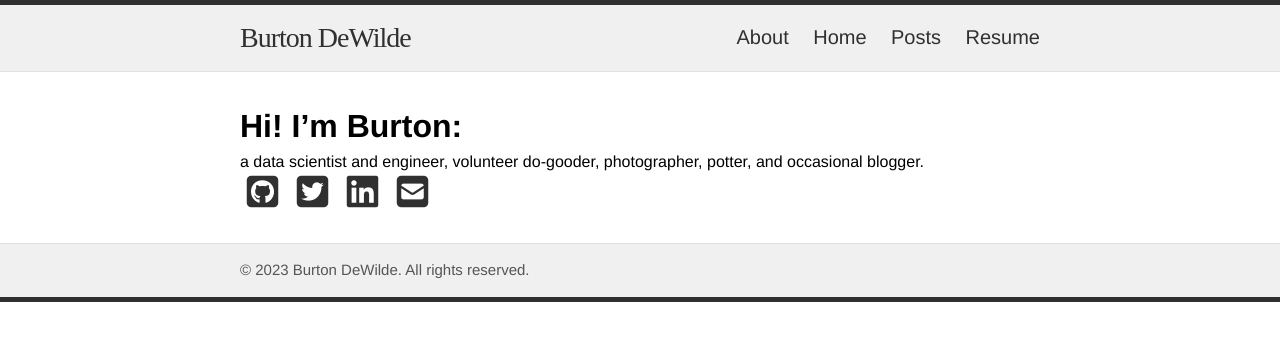
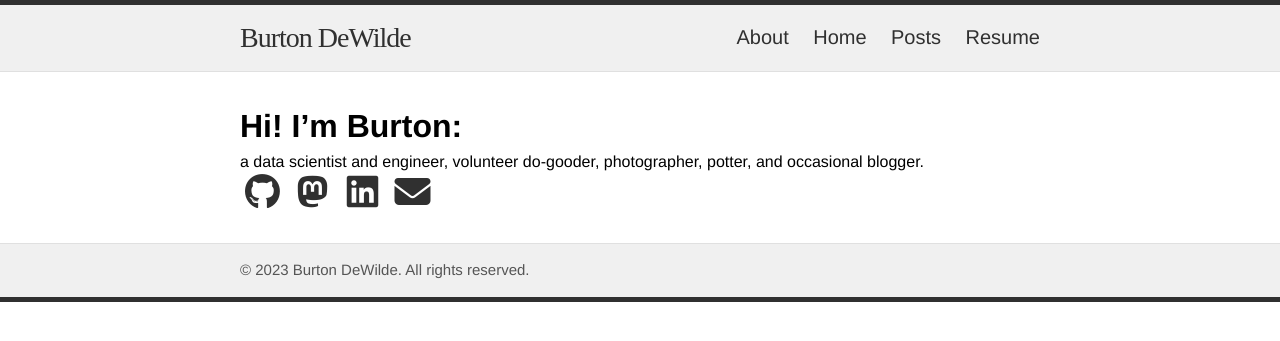
Before and after one commit to bdewilde/bdewilde.github.io, a Jekyll site: the page built from content/index.md, in a window 1280 px wide. Shown: the top 341 px of the page. Built offline with Jekyll 4.4.1, drawn with Linux system fonts in a browser that asks for light colours; nearby versions of some CDN libraries; some web fonts are replaced.

Commit message:
feat: Use new fontawesome for home icons

```diff
--- a/content/index.md
+++ b/content/index.md
@@ -10,21 +10,18 @@ a data scientist and engineer, volunteer do-gooder, photographer, potter, and oc
 
 <div id="social-icons">
     <a class="site-link" href="https://github.com/{{ site.github_username }}" title="GitHub">
-        <i class="fa fa-github-square fa-fw fa-2x"></i>
+        <i class="fa-brands fa-github fa-fw fa-2x"></i>
     </a>
-    <!-- <a class="site-link" href="{{ site.mastodon_link }}" title="Mastodon">
+    <a class="site-link" href="{{ site.mastodon_link }}" title="Mastodon">
         <i class="fa-brands fa-mastodon fa-fw fa-2x"></i>
-    </a> -->
-    <a class="site-link" href="https://twitter.com/{{ site.twitter_username }}" title="Twitter">
-        <i class="fa fa-twitter-square fa-fw fa-2x"></i>
     </a>
     <a class="site-link" href="{{ site.linkedin_link }}" title="LinkedIn">
-        <i class="fa fa-linkedin-square fa-fw fa-2x"></i>
+        <i class="fa-brands fa-linkedin fa-fw fa-2x"></i>
     </a>
     <a class="site-link" href="mailto:{{ site.email }}" title="Email">
-        <i class="fa fa-envelope-square fa-fw fa-2x"></i>
+        <i class="fa-solid fa-envelope fa-fw fa-2x"></i>
     </a>
     <!-- <a class="site-link" href="{{ '/feed.xml' | prepend: site.baseurl }}">
-        <i class="fa fa-rss-square fa-fw fa-2x"></i>
+        <i class="fa-solid fa-rss fa-fw fa-2x"></i>
     </a> -->
 </div>
```
